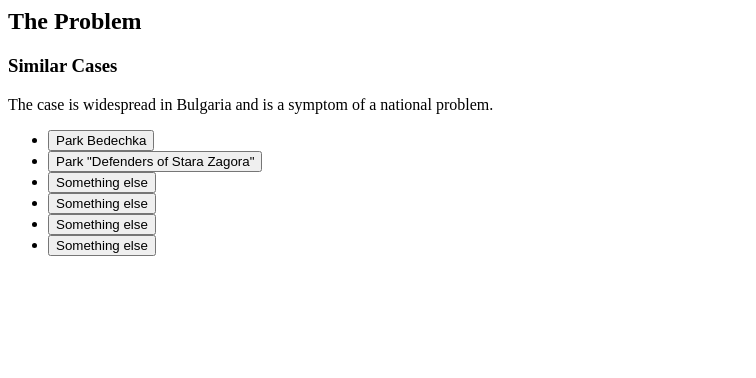
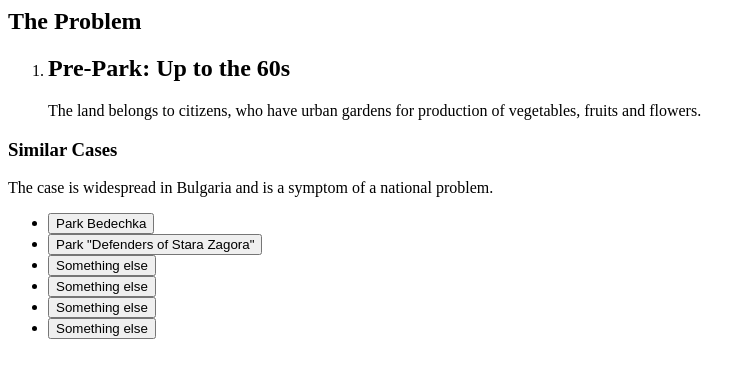
Before and after one commit to Cooty/the-bedechka-case, a Symfony app: template templates/home/partials/the-problem.html.twig in a window 1280 px wide. Shown: the top 378 px of the page, without its empty margins (0-756 px from the left). Run offline with Twig, Linux system fonts and the light colour scheme; the template is opened without the code that fills it, so the values that code supplies are empty; some libraries are stand-ins or nearby versions.

Commit message:
[WIP] Start timeline
- Pull out map from box
- V-gutter adjustments

```diff
--- a/assets/scss/base/_silent-classes.scss
+++ b/assets/scss/base/_silent-classes.scss
@@ -72,7 +72,11 @@
 }
 
 %section-v-divider {
-  margin-top: 10vh;
+  margin-top: 14vh;
+}
+
+%v-gutter-inside-section {
+  margin-bottom: $section-items-v-gutter;
 }
 
 %picture-background {
--- a/assets/scss/config/_decorations.scss
+++ b/assets/scss/config/_decorations.scss
@@ -1 +1,2 @@
 $box-shadow-header: 0px 0px 5px 0px rgba(0, 0, 0, 0.2);
+$box-shadow: 16px;
--- a/assets/scss/config/_sizes.scss
+++ b/assets/scss/config/_sizes.scss
@@ -14,6 +14,7 @@ $subsection-v-gutter-desktop: 60px;
 $box-v-gutter: 30px;
 $box-h-gutter: $gutter;
 $box-h-gutter-desktop: $gutter-desktop;
+$section-items-v-gutter: 7vh;
 
 $button-radius: 4px;
 $box-radius: 10px;
--- a/assets/scss/layout/_cases-map.scss
+++ b/assets/scss/layout/_cases-map.scss
@@ -134,14 +134,16 @@
     height: $map-height;
     margin-left: -$gutter;
     margin-bottom: -$grid-v-gutter;
-    background: rgba($base-text-color, .3);
+    background: $base-text-color;
     border-radius: $box-radius;
 
     @supports (grid-template-areas: unset) {
       @media (min-width: $tablet) {
         width: 100%;
+        height: calc(#{$map-height} + #{$box-v-gutter * 2});
         margin-left: 0;
-        margin-top: -$grid-v-gutter;
+        margin-top: -$box-v-gutter * 2;
+        margin-bottom: 0;
       }
     }
   }
--- a/assets/scss/layout/_layout.scss
+++ b/assets/scss/layout/_layout.scss
@@ -9,3 +9,4 @@
 @import "logo";
 @import "newsletter-form";
 @import "cases-map";
+@import "timeline";
--- a/assets/scss/modules/_box.scss
+++ b/assets/scss/modules/_box.scss
@@ -2,7 +2,7 @@
   background: white;
   padding: $grid-v-gutter $gutter;
   border-radius: $box-radius;
-  box-shadow: 0 0 16px rgba(0, 0, 0, .1), 0 0 6px rgba(0, 0, 0, .08);
+  box-shadow: 0 0 $box-shadow rgba(0, 0, 0, .1), 0 0 6px rgba(0, 0, 0, .08);
 
   @media (min-width: $desktop) {
     padding-left: $gutter-desktop;
--- a/templates/home/partials/the-problem.html.twig
+++ b/templates/home/partials/the-problem.html.twig
@@ -1,6 +1,7 @@
 <section class="story">
     {% include('./components/section-header.html.twig') with {'text': 'The Problem', 'classes': 'story__header'} only %}
 
+    {% include('./home/partials/timeline.html.twig') %}
     {% include('./home/partials/cases-map-box.html.twig') %}
 
 </section>
--- /dev/null
+++ b/templates/home/partials/timeline.html.twig
@@ -0,0 +1,13 @@
+<article class="timeline">
+    <ol class="timeline__steps">
+        <li class="timeline__step">
+            <div class="box">
+                {% include('./components/sub-header.html.twig') with {'text': 'Pre-Park: Up to the 60s', 'classes': 'timeline__header', 'priority': 2} only %}
+                <div class="timeline__illustration"></div>
+                <p class="timeline__text">
+                    The land belongs to citizens, who have urban gardens for production of vegetables, fruits and flowers.
+                </p>
+            </div>
+        </li>
+    </ol>
+</article>
```
Also changed, not shown: assets/scss/layout/_timeline.scss (added, +27 -0 lines), assets/scss/modules/_story.scss (+8 -0 lines).
